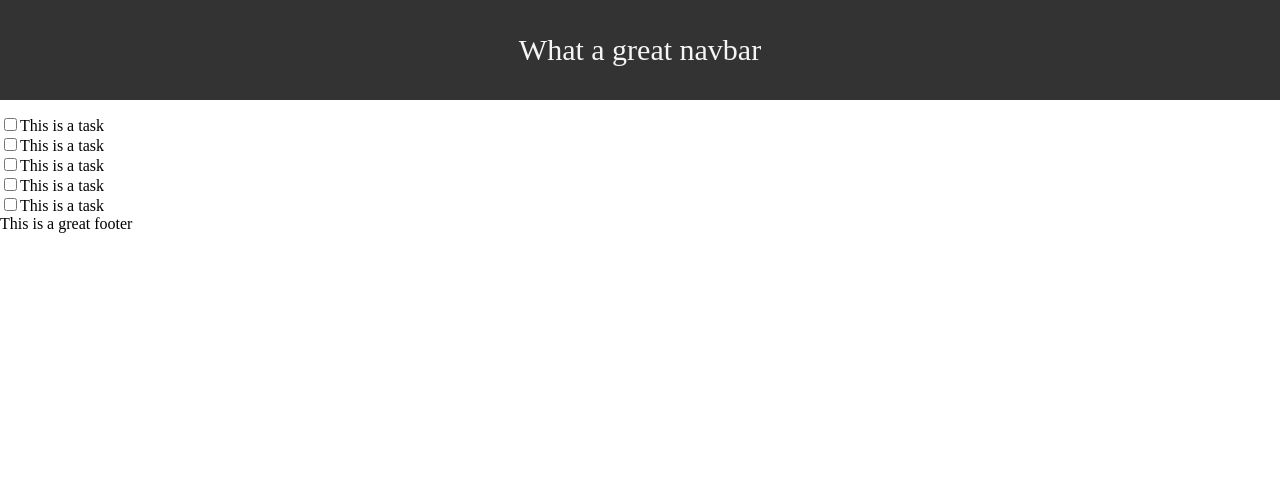
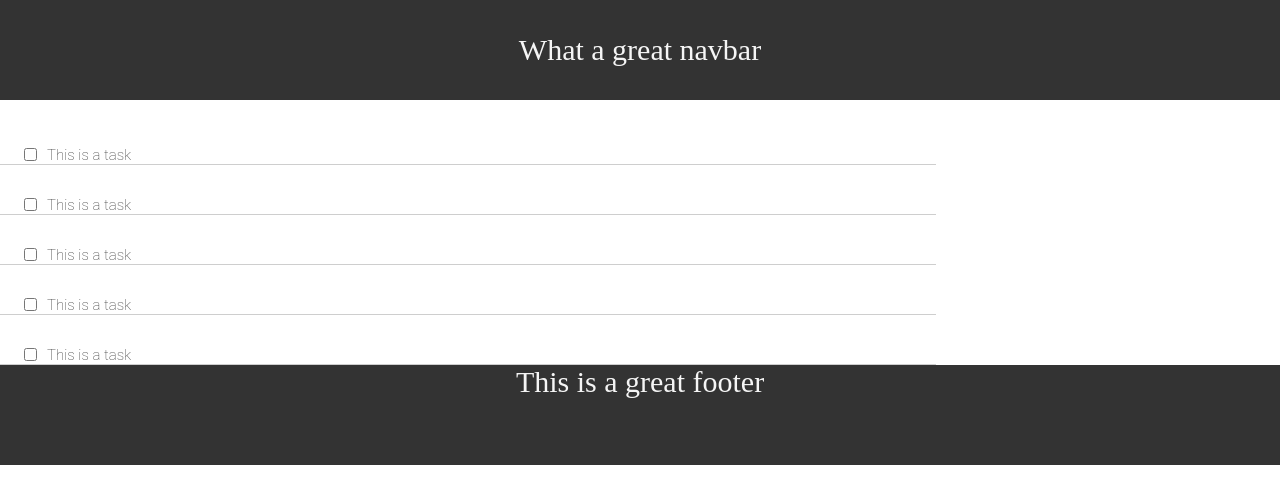
Before and after one commit to simonkatz/React-Testdrive, a React (Create React App) app: page / in a window 1280 px wide. Shown: the top 504 px of the page. Built offline with nearby package versions, Linux system fonts and the light colour scheme.

Commit message:
Style task items

```diff
--- a/src/components/Footer.js
+++ b/src/components/Footer.js
@@ -2,7 +2,7 @@ import React from 'react'
 
 function Footer () {
     return (
-        <footer> This is a great footer</footer>
+        <footer className='footer'> This is a great footer</footer>
     )
 }
 export default Footer
--- a/src/components/Task.js
+++ b/src/components/Task.js
@@ -2,7 +2,9 @@ import React from 'react'
 
 function Task () {
 	return (
-		<div><input type="checkbox" />This is a task</div>
+		<div className="task-item">
+			<input type="checkbox" />This is a task
+		</div>
 	)
 }
 
--- a/src/style.css
+++ b/src/style.css
@@ -13,3 +13,37 @@ body {
     justify-content: center;
     align-items: center;
 }
+
+.task-item {
+    display: flex;
+    justify-content: flex-start;
+    align-items: center;
+    padding: 30px 20px 0;
+    width: 70%;
+    border-bottom: 1px solid #cecece;
+    font-family: Roboto, sans-serif;
+    font-weight: 100;
+    font-size: 15px;
+    color: #333333;
+}
+
+input[type=checkbox] {
+    margin-right: 10px;
+    font-size: 30px;
+}
+
+input[type=checkbox]:focus {
+    outline: 0;
+}
+
+.footer {
+    height: 100px;
+    background-color: #333;
+    color: whitesmoke;
+    margin-bottom: 15px;
+    text-align: center;
+    font-size: 30px;
+    display: flex;
+    justify-content: center;
+    align-self: flex-end
+}
```
Also changed, not shown: 1 other file (tests, documents, lock files or other folders).
